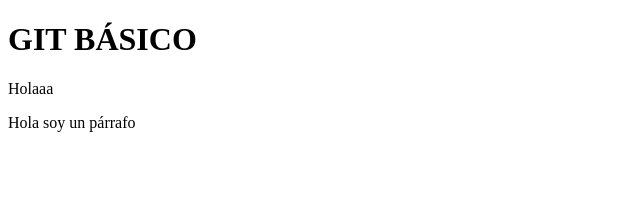
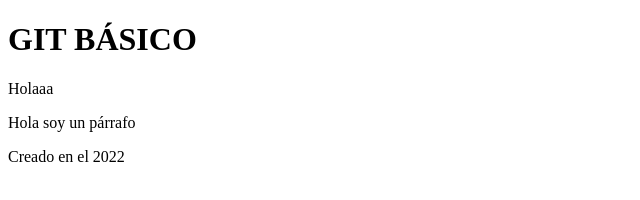
Before and after one commit to hispanos/test-git, a plain HTML site: page index.html in a window 1280 px wide. Shown: the whole page, without its empty margins (0-640 px from the left). Drawn offline with Linux system fonts and the light colour scheme.

Commit message:
agregar footer principal

```diff
--- a/index.html
+++ b/index.html
@@ -18,6 +18,12 @@
         </section>
     </div>
 
+    <div>
+        <footer>
+            <span>Creado en el 2022</span>
+        </footer>
+    </div>
+
     <script src="./main.js"></script>
 </body>
 </html>
```
